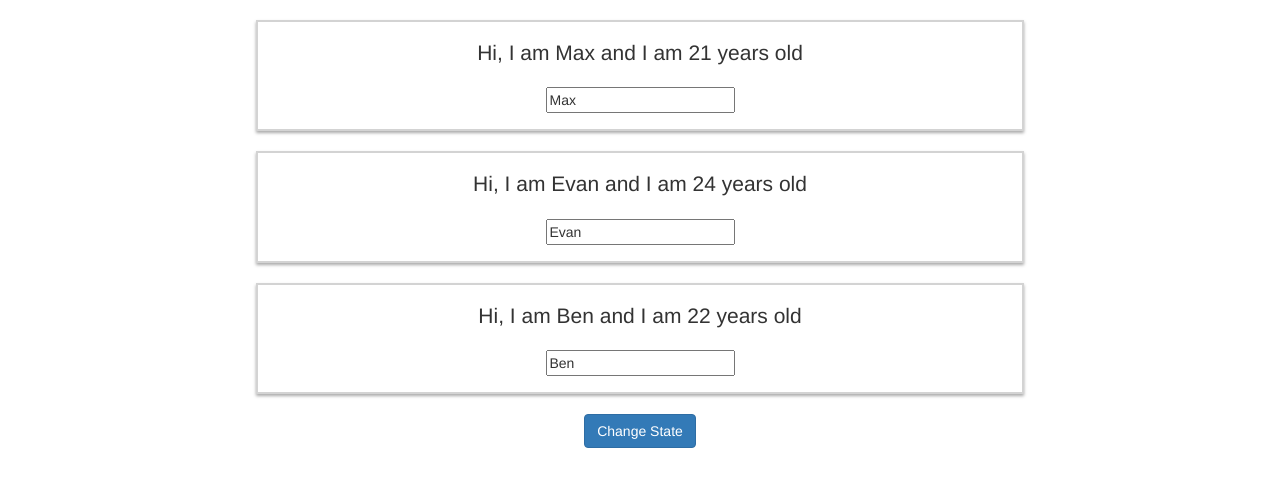
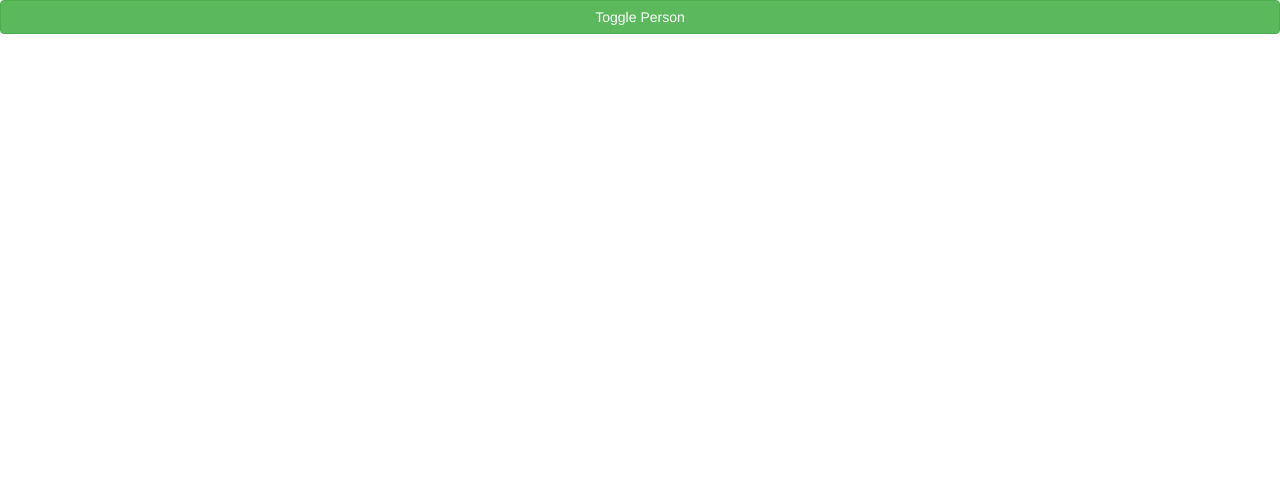
Before and after one commit to arunkudiyal/tfa-fed, a React (Create React App) app: page / in a window 1280 px wide. Shown: the top 486 px of the page. Built offline with nearby package versions, Linux system fonts and the light colour scheme.

Commit message:
Lists & Conditional Parsing

```diff
--- a/package.json
+++ b/package.json
@@ -18,6 +18,7 @@
     "eject": "react-scripts eject"
   },
   "eslintConfig": {
+    "parser": "babel-parse",
     "extends": [
       "react-app",
       "react-app/jest"
@@ -34,5 +35,8 @@
       "last 1 firefox version",
       "last 1 safari version"
     ]
+  },
+  "devDependencies": {
+    "babel-eslint": "^10.1.0"
   }
 }
--- a/src/App.js
+++ b/src/App.js
@@ -23,12 +23,13 @@
   // STATES ARE IMMUTATBLE (Cannot be changed)
   // States of the AppComponent - DATA OF THE COMP
   state = {
-    person: [
+    persons: [
       {name: 'Max', age: '21'},
       {name: 'Evan', age: '24'},
       {name: 'Ben', age: '22'}
     ],
-    otherState: 'Some other State'
+    otherState: 'Some other State',
+    showPerson: false
   }
 
   // Methods - Functionalities
@@ -40,7 +41,7 @@
 
     // changeState() --> Used by the CLASS-BASED Component
     this.setState( {
-      person: [
+      persons: [
         {name: 'Maxilliam', age: '21'},
         {name: 'Evan Potter', age: '25'},
         {name: 'Benjamin', age: '27'}
@@ -49,16 +50,6 @@
 
     console.log(this.state);
   }
-
-  // changeName = (newName) => {
-  //   this.setState( {
-  //     person: [
-  //       {name: newName, age: '21'},
-  //       {name: newName, age: '25'},
-  //       {name: 'Benjamin', age: '27'}
-  //     ]
-  //   } )
-  // }
 
   changeName = (event) => {
     this.setState({
@@ -70,29 +61,71 @@
     })
   }
 
+  togglePerson = () => {
+    const doShow = this.state.showPerson
+    this.setState({showPerson: !doShow})
+  }
+
+  // displayPerson = () => {
+  //   var person = (null)
+
+  //   if(this.state.showPerson) {
+  //     person = (
+  //       <div>
+  //           <Person
+  //             name={this.state.person[0].name}
+  //             age={this.state.person[0].age} />
+  //             {/* myClick={() => this.changeName('Max!!!!!')} /> */}
+
+  //           <Person
+  //             name={this.state.person[1].name}
+  //             age={this.state.person[1].age}
+  //             myClick={this.changeName.bind(this, 'Evan')}
+  //             changed={this.changeName} />
+
+  //           <Person
+  //             name={this.state.person[2].name}
+  //             age={this.state.person[2].age}
+  //             changed={this.changeName} />
+
+  //       </div>
+  //     )
+  //   }
+  //   return
+  // }
+
+  deletePerson = (personIndex) => {
+    const persons = this.state.persons
+    persons.splice(personIndex, 1)
+    this.setState({persons: persons})
+  }
+
   render() {
     return(
-      // Access the data from the comp state
-      <div style={{ display: 'flex', flexDirection: 'column' }}>
-        <div>
-          <Person
-            name={this.state.person[0].name}
-            age={this.state.person[0].age} />
-            {/* myClick={() => this.changeName('Max!!!!!')} /> */}
 
-          <Person
-            name={this.state.person[1].name}
-            age={this.state.person[1].age}
-            myClick={this.changeName.bind(this, 'Evan')}
-            changed={this.changeName} />
+      <div>
+        <div style={{ display: 'flex', flexDirection: 'column' }}>
+          <button
+          className="btn btn-success"
+          onClick={this.togglePerson} >Toggle Person</button>
 
-          <Person
-            name={this.state.person[2].name}
-            age={this.state.person[2].age}
-            changed={this.changeName} />
+          {/* condition ? true : false */}
+
+          {/* { this.state.showPerson ?  : null }  */}
+
+          {/* { () => { var items = this.displayPerson().person } } */}
+
+
+          { this.state.showPerson ?
+            <div>
+              { this.state.persons.map((person, index) => {
+                  return <Person
+                      click={ () => this.deletePerson(index) }
+                      name={person.name}
+                      age={person.age} />
+              }) }
+            </div> : null }
         </div>
-
-        <button style={{ alignSelf: 'center' }} onClick={this.changeState} className="btn btn-primary">Change State</button>
       </div>
     )
   }
--- a/src/components/Person/Person.js
+++ b/src/components/Person/Person.js
@@ -1,9 +1,9 @@
 import React from 'react'
 
-const Person = ({ name, age, myClick, changed }) => {
+const Person = ({ name, age, click, changed }) => {
     return (
         <div className="Person">
-            <p onClick={myClick} className="lead">Hi, I am {name} and I am {age} years old</p>
+            <p onClick={click} className="lead">Hi, I am {name} and I am {age} years old</p>
             <input type="text" placeholder="Enter the name" onChange={changed} value={name} />
         </div>
     )
```
Also changed, not shown: 1 other file (tests, documents, lock files or other folders).
